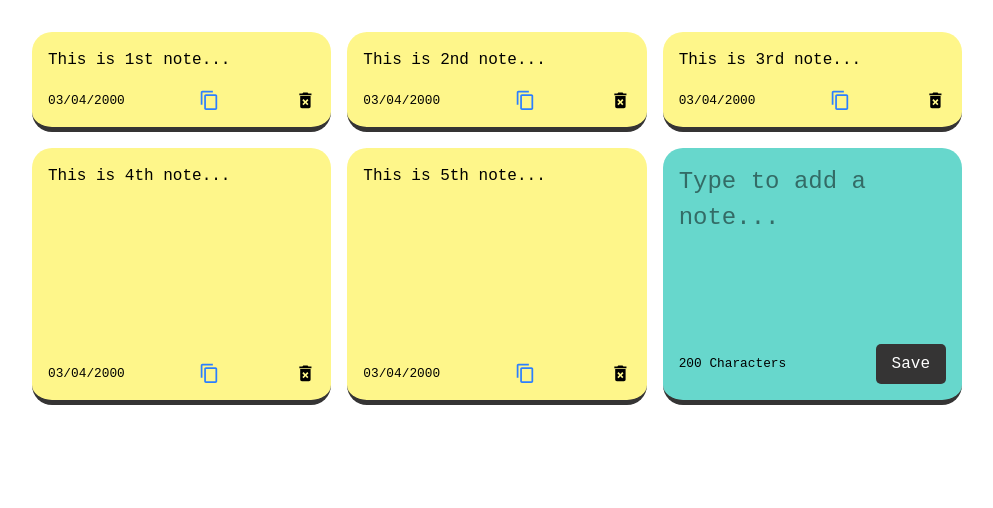
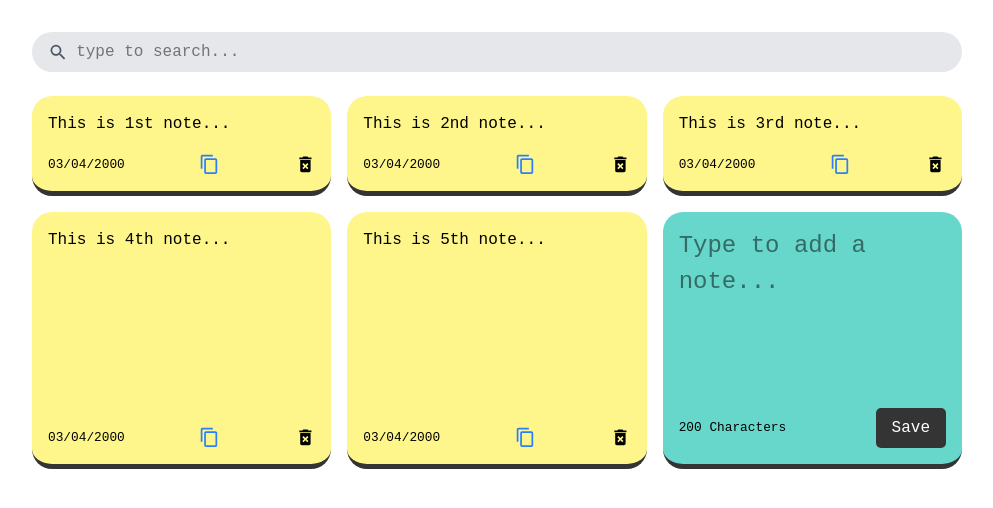
Before and after one commit to omeshapasan2/Flutter-React-Notes-App, a React (Vite) app in the folder hyper-notes-react/: page /notes in a window 1280 px wide. Shown: the top 508 px of the page, without its empty margins (143-1136 px from the left). Built offline with nearby package versions, Linux system fonts and the light colour scheme.

Commit message:
Search Function Added

```diff
--- a/hyper-notes-react/src/components/Search.jsx
+++ b/hyper-notes-react/src/components/Search.jsx
@@ -0,0 +1,17 @@
+import React from "react";
+import { MdSearch } from "react-icons/md";
+
+const Search = ( {handleSearchNote} ) => {
+    return <div className="flex items-center bg-gray-200 rounded-full px-4 py-2 mb-6">
+        <MdSearch className="text-gray-600" size="1.3em" />
+        <input
+            type="text"
+            placeholder="type to search..."
+            className="bg-transparent border-none w-full ml-2 focus:outline-none"
+            onChange={ (event) => handleSearchNote(event.target.value) }
+        />
+    </div>
+
+};
+
+export default Search;
--- a/hyper-notes-react/src/pages/Notes.jsx
+++ b/hyper-notes-react/src/pages/Notes.jsx
@@ -2,6 +2,7 @@ import NotesList from "../components/NotesList";
 import { nanoid } from "nanoid";
 import { useState } from "react";
 import { toast } from 'react-toastify';
+import Search from "../components/Search";
 
 // src/pages/Notes.jsx
 const Notes = () => {
@@ -32,6 +33,8 @@ const Notes = () => {
       date: "03/04/2000"
     },
   ]);
+
+    const [searchText, setSearchText] = useState("");
 
     const addNote = (text) => {
         const date = new Date();
@@ -78,8 +81,11 @@ const Notes = () => {
 
     return (
       <div className="notes-bg">
+          <Search handleSearchNote={setSearchText}/>
           <NotesList
-            notes={notes}
+            notes={notes.filter((note)=>
+                note.text.toLowerCase().includes(searchText)
+            )}
             handleAddNote={addNote}
             handleDeleteNote={deleteNote}
             handleCopyNote={handleCopyNote}
```
